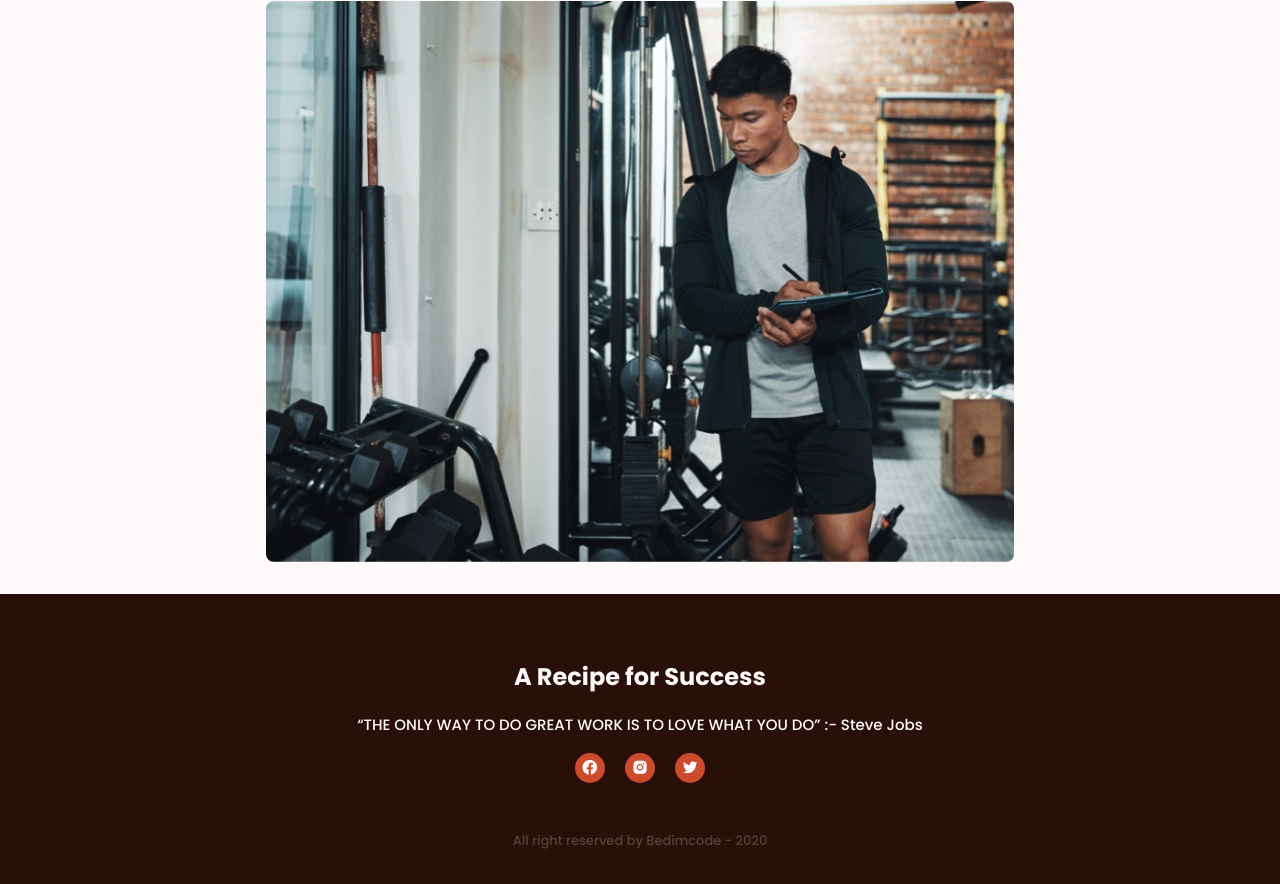
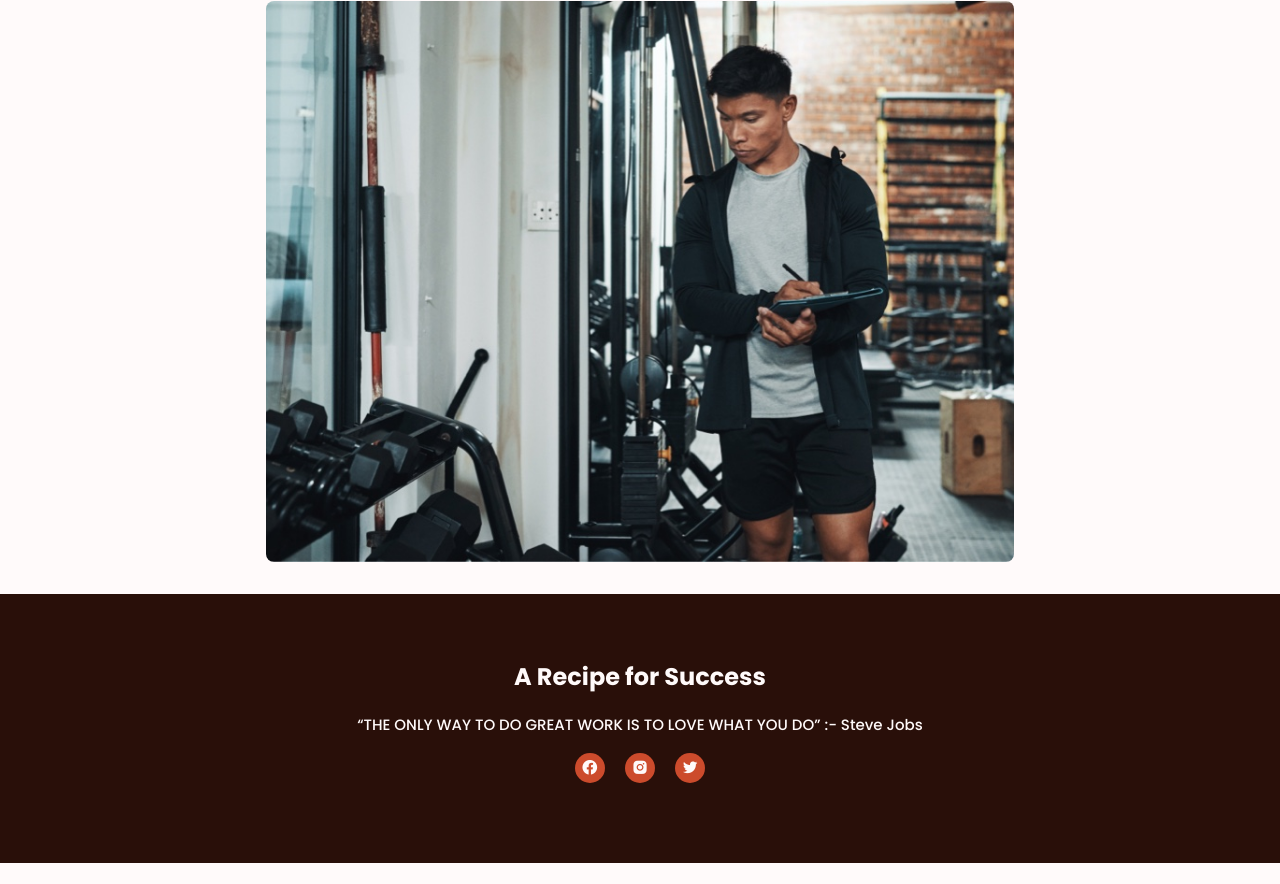
Before and after one commit to MohanPatidar5/Myprofile, a plain HTML site: page index.html in a window 1280 px wide. Shown: the part 4163-5047 px from the top of the page. After the commit the page ends 5026 px from the top, so only its background shows below. Drawn offline with nearby package versions, Linux system fonts and the light colour scheme.

Commit message:
Update index.html

```diff
--- a/index.html
+++ b/index.html
@@ -346,8 +346,6 @@
                 </a>
             </div>
 
-            <p class="footer__copy">All right reserved by Bedimcode - 2020</p>
-
         </div>
 
 
```
